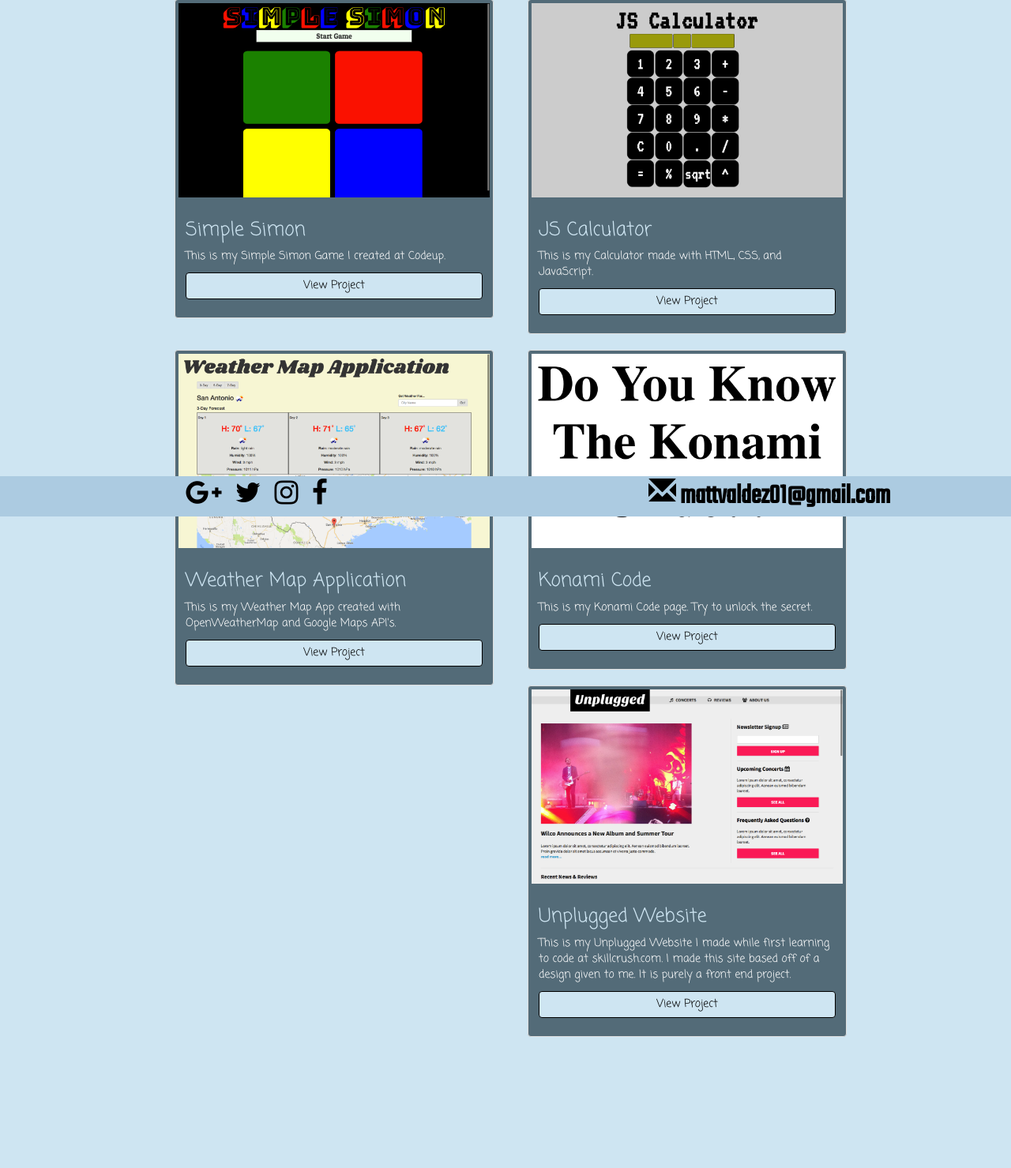
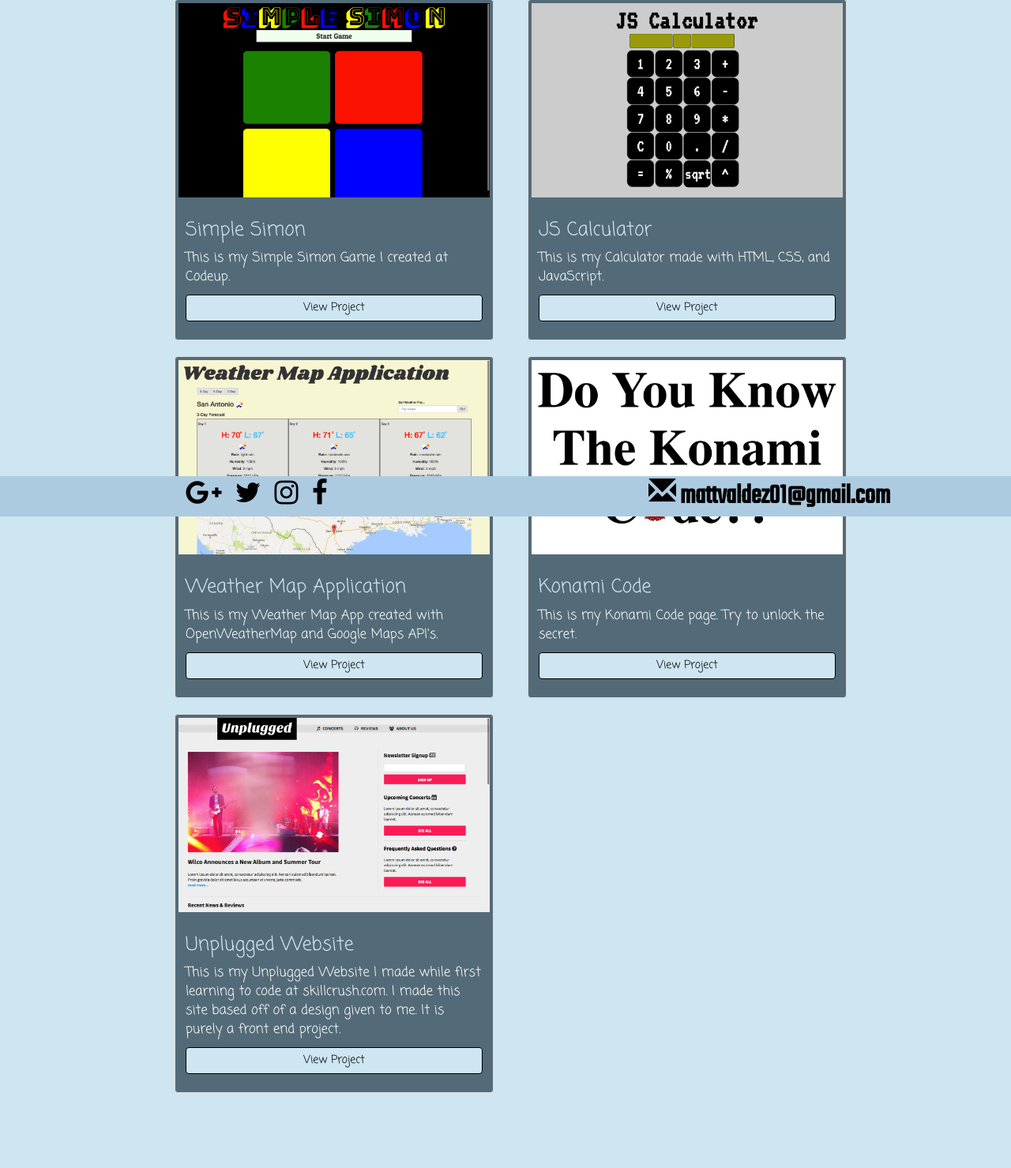
Before and after one commit to mattv01/mattv01.github.io, a PHP site: page /portfolio.html in a window 1280 px wide. Shown: the part 146-1625 px from the top of the page at 79% size. Before the commit the page ends 1459 px from the top, so only its background shows below. Run offline with PHP 8.4, Linux system fonts and the light colour scheme.

Commit message:
fixed portfolio project thumbnail formatting

```diff
--- a/css/personal_site.css
+++ b/css/personal_site.css
@@ -311,6 +311,10 @@ footer{
 	margin-top: 7%;
 }
 
+.thumbnail .caption p {
+	font-size: 120%;
+} /* project description*/
+
 
 
 }
```
